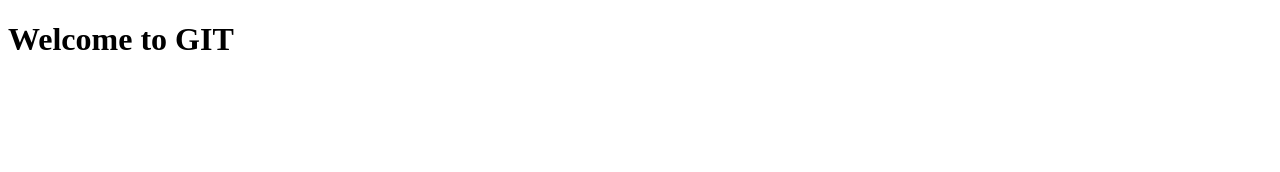
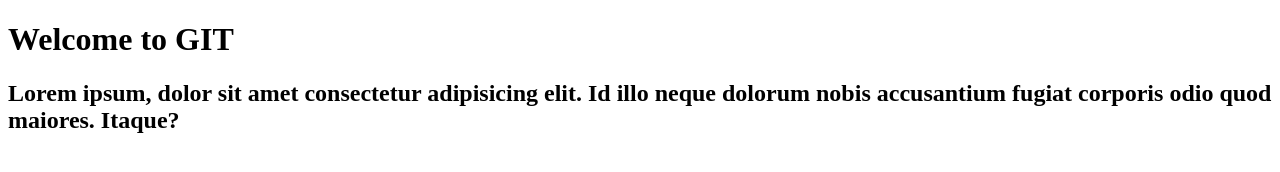
Before and after one commit to SatishKumar276/git-learning, a plain HTML site: page index.html in a window 1280 px wide. Drawn offline with Linux system fonts and the light colour scheme.

Commit message:
Modified code

```diff
--- a/index.html
+++ b/index.html
@@ -7,5 +7,6 @@
 </head>
 <body>
     <h1>Welcome to GIT</h1>
+    <h2>Lorem ipsum, dolor sit amet consectetur adipisicing elit. Id illo neque dolorum nobis accusantium fugiat corporis odio quod maiores. Itaque?</h2>
 </body>
 </html>
```
